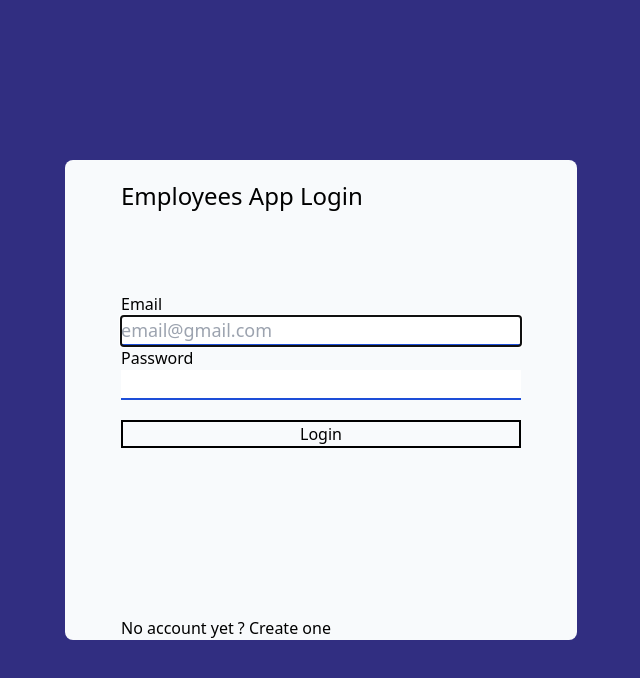
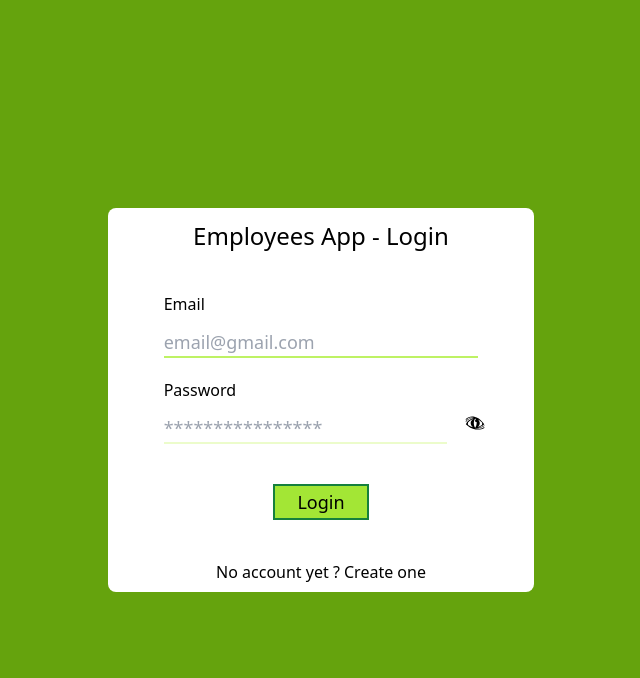
Before and after one commit to augusticor/pern-employees-front, a React (Vite) app: page /auth/login in a window 1280 px wide. Shown: the top 678 px of the page, without its empty margins (319-959 px from the left). Built offline with nearby package versions, Linux system fonts and the light colour scheme.

Commit message:
Login with password hide and color change

```diff
--- a/package.json
+++ b/package.json
@@ -11,6 +11,7 @@
   "dependencies": {
     "react": "^18.2.0",
     "react-dom": "^18.2.0",
+    "react-icons": "^4.8.0",
     "wouter": "^2.10.0"
   },
   "devDependencies": {
--- a/src/auth/pages/Login.tsx
+++ b/src/auth/pages/Login.tsx
@@ -1,8 +1,10 @@
 import { useState } from 'react';
 import { Link } from 'wouter';
 import { LoginUser } from '../../types';
+import { GiEyelashes, GiSunkenEye } from 'react-icons/gi';
 
 export const Login = () => {
+  const [hidePassword, setHidePassword] = useState(true);
   const [formValues, setFormValues] = useState<LoginUser>({ email: '', password: '' });
 
   const handleChange = (e: React.ChangeEvent<HTMLInputElement>) => {
@@ -15,14 +17,14 @@ export const Login = () => {
   };
 
   return (
-    <div className='h-screen flex justify-center items-center bg-indigo-900'>
-      <main className='bg-slate-50 w-2/5 max-w-screen-sm h-3/5 flex flex-col rounded-lg px-14 gap-10'>
-        <h1 className='text-2xl mt-5'>Employees App Login</h1>
+    <div className='h-screen flex justify-center items-center bg-lime-600'>
+      <main className='bg-white w-1/3 max-w-lg h-max flex flex-col rounded-lg px-14 items-center'>
+        <h1 className='text-2xl mt-3'>Employees App - Login</h1>
 
-        <form className='flex flex-col h-5/6 flex-wrap pt-10' onSubmit={handleSubmit}>
+        <form className='flex flex-col pt-10 w-full' onSubmit={handleSubmit}>
           <label htmlFor='inpemail'>Email</label>
           <input
-            className='text-lg border-b-2 border-blue-700'
+            className='text-lg border-b-2 mt-3 outline-none border-lime-100 focus:border-lime-300 hover:border-lime-200'
             type='email'
             name='email'
             id='inpemail'
@@ -31,19 +33,50 @@ export const Login = () => {
             onChange={handleChange}
           />
 
-          <label htmlFor='inppassword'>Password</label>
+          <label htmlFor='inppassword' className='mt-5'>
+            Password
+          </label>
+          <div className='grid grid-cols-2 items-center gap-3'>
+            {hidePassword ? (
               <input
-            className='text-lg border-b-2 border-blue-700 focus:border-0 focus:border-none'
+                className='text-lg border-b-2 mt-3 outline-none border-lime-100 focus:border-lime-300 hover:border-lime-200'
                 type='password'
+                name='password'
+                id='inppassword'
+                placeholder='****************'
+                onChange={handleChange}
+              />
+            ) : (
+              <input
+                className='text-lg border-b-2 mt-3 outline-none border-lime-100 focus:border-lime-300 hover:border-lime-200'
+                type='text'
                 name='password'
                 id='inppassword'
                 onChange={handleChange}
               />
+            )}
 
-          <button className='border-2 border-black mt-5'>Login</button>
+            <button
+              type='button'
+              className='text-xl justify-self-center'
+              onClick={() => setHidePassword(!hidePassword)}
+            >
+              {hidePassword ? (
+                <GiSunkenEye className='hover:fill-lime-900' />
+              ) : (
+                <GiEyelashes className='hover:fill-lime-900' />
+              )}
+            </button>
+          </div>
+
+          <button className='text-lg border-2 bg-lime-400 mt-10 w-24 h-9 self-center border-green-700 font-medium hover:bg-lime-500 hover:border-lime-900 hover:font-bold'>
+            Login
+          </button>
         </form>
 
-        <Link href='/auth/register'>No account yet ? Create one</Link>
+        <Link href='/auth/register' className='mt-10 mb-2 hover:underline'>
+          No account yet ? Create one
+        </Link>
       </main>
     </div>
   );
--- a/src/auth/pages/Register.tsx
+++ b/src/auth/pages/Register.tsx
@@ -21,7 +21,8 @@ export const Register = () => {
   };
 
   return (
-    <>
+    <div className='grid grid-cols-3 bg-sky-800 h-screen'>
+      <main className='bg-white'>
         <form onSubmit={handleSubmit}>
           <label htmlFor='inpfirstname'>First Name</label>
           <input
@@ -69,6 +70,7 @@ export const Register = () => {
         </form>
 
         <Link to='/auth/login'>Have an account ? Login</Link>
-    </>
+      </main>
+    </div>
   );
 };
--- a/tailwind.config.cjs
+++ b/tailwind.config.cjs
@@ -2,7 +2,11 @@
 module.exports = {
   content: ['./index.html', './src/**/*.{ts,tsx}'],
   theme: {
-    extend: {},
+    extend: {
+      gridTemplateColumns: {
+        2: '90% 10%',
+      },
+    },
   },
   plugins: [],
 };
```
Also changed, not shown: 1 other file (tests, documents, lock files or other folders). Lines whose indentation alone changed are shown as unchanged.
